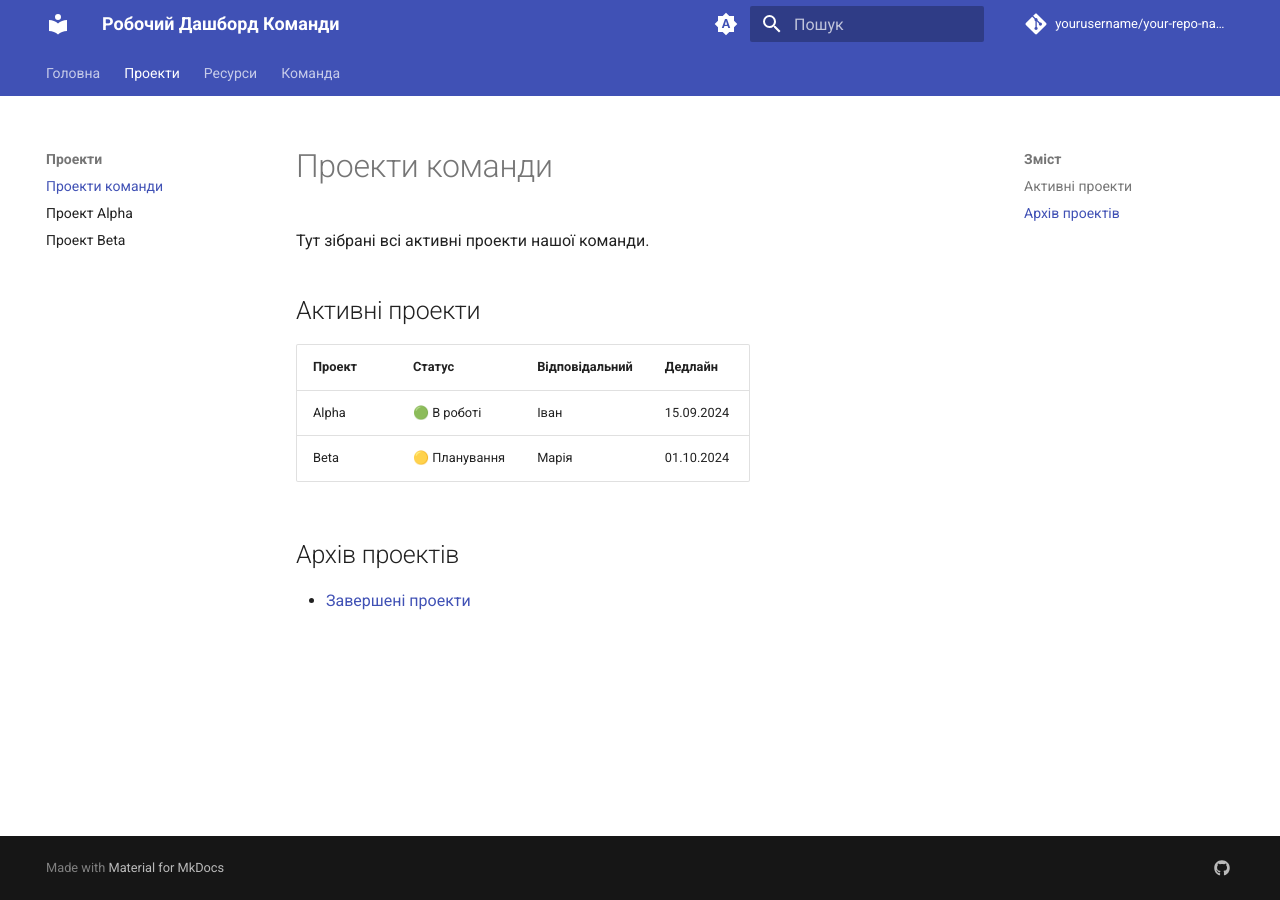
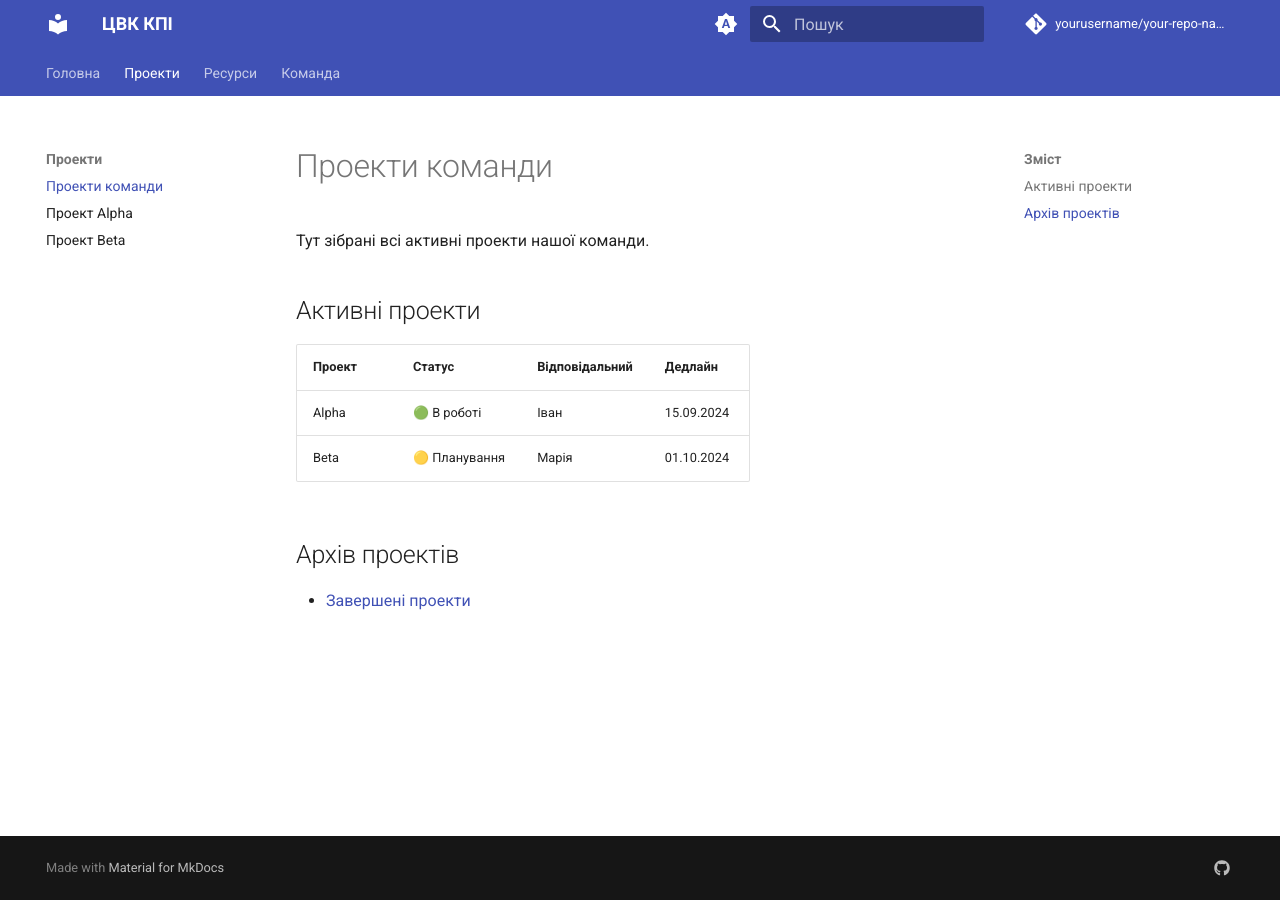
Before and after one commit to olroi421/cvk-kpi, an MkDocs documentation site: the page built from docs/projects/index.md, in a window 1280 px wide. Built offline with MkDocs 1.6.1 and Material for MkDocs 9.7.7, drawn with Linux system fonts in a browser that asks for light colours; comment, search, counter and statistics services are not loaded.

Commit message:
Update mkdocs.yml

```diff
--- a/mkdocs.yml
+++ b/mkdocs.yml
@@ -1,5 +1,5 @@
-site_name: Робочий Дашборд Команди
-site_description: Централізоване місце для всіх робочих матеріалів
+site_name: ЦВК КПІ
+site_description: олол
 site_author: Ваше Ім'я
 site_url: https://yourusername.github.io/your-repo-name
 
@@ -11,6 +11,8 @@ repo_url: https://github.com/yourusername/your-repo-name
 theme:
   name: material
   language: uk
+  icon:
+    logo: material/library
   features:
     - navigation.tabs
     - navigation.sections
```
